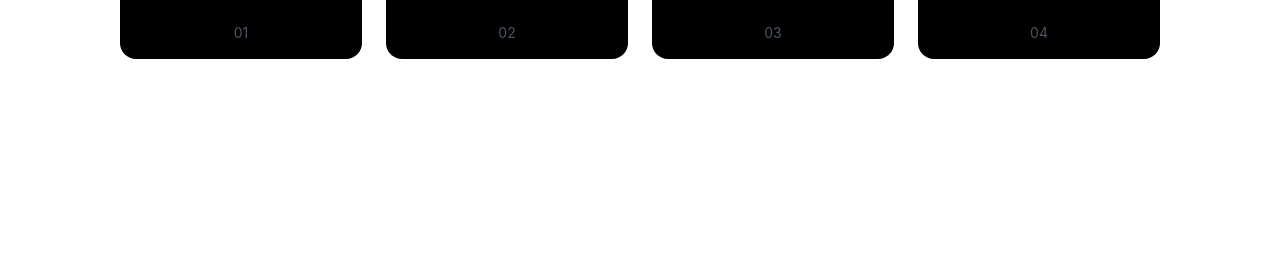
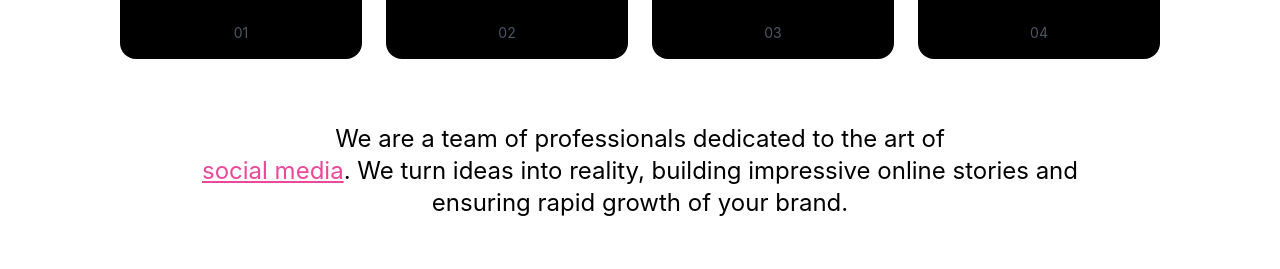
Before and after one commit to Hamzanaeem00/flow, a React (Vite) app: page / in a window 1280 px wide. Shown: the part 1120-1389 px from the top of the page. Built offline with nearby package versions, Linux system fonts and the light colour scheme; a web font is replaced by a local one.

Commit message:
add text

```diff
--- a/src/components/Achievements.jsx
+++ b/src/components/Achievements.jsx
@@ -78,6 +78,15 @@ const Achievements = () => {
           </div>
         ))}
       </div>
+       {/* Text Section */}
+       <div className="mt-16 text-center max-w-4xl mx-auto relative">
+        <p className="text-3xl lg:text-2xl leading-relaxed">
+          We are a team of professionals dedicated to the art of <br />{" "}
+          <span className="relative underline text-pink-500">social media</span>.{" "}
+          We turn ideas into reality, building impressive online stories and
+          ensuring rapid growth of your brand.
+        </p>
+      </div>
     </div>
   );
 };
```
